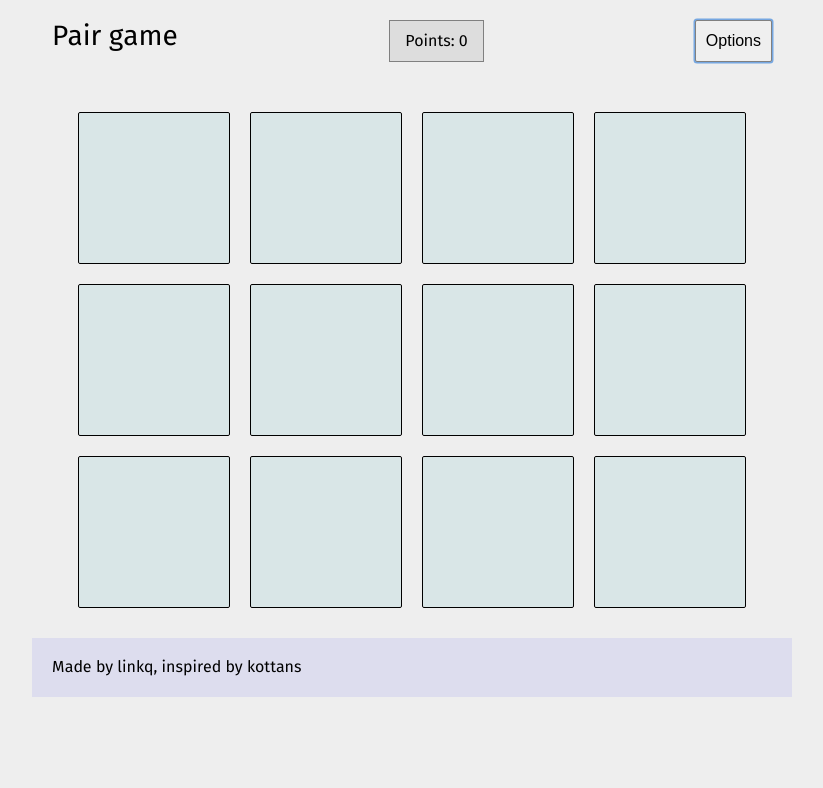
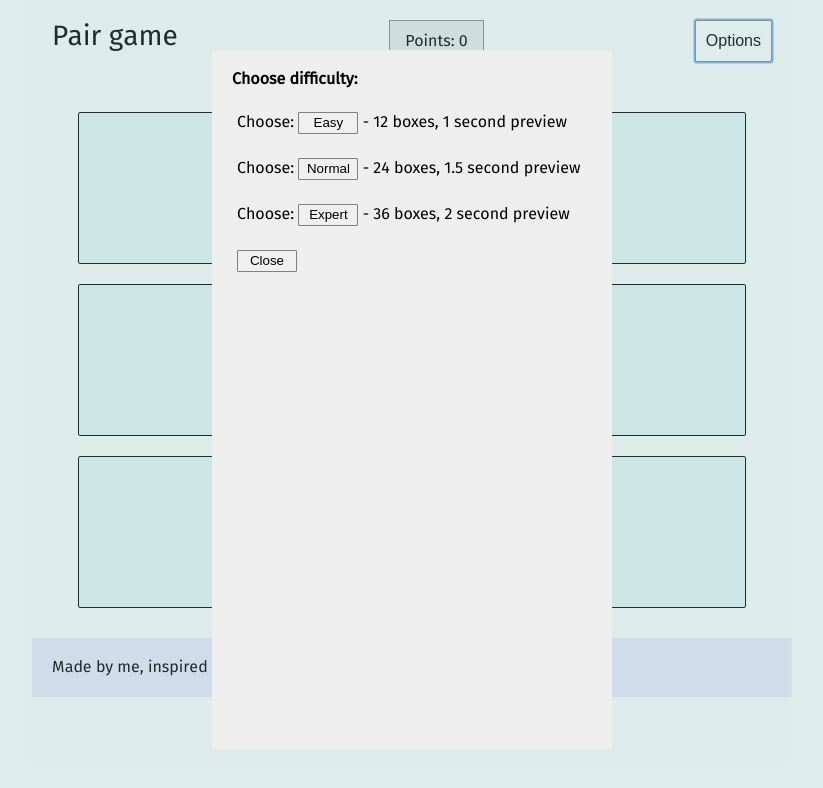
Before and after one commit to linkqwd/piarGame, a website: page src/index.html in a window 1280 px wide. Both pictures are taken after a click on the button "Options". Shown: the whole page, without its empty margins (228-1051 px from the left). Drawn offline with Linux system fonts and the light colour scheme; files whose address does not match are found by name.

Commit message:
added modal window options, (choosing difficulty)

```diff
--- a/src/index.html
+++ b/src/index.html
@@ -12,8 +12,8 @@
 
 	<header>
 		<h1>Pair game</h1>
-		<div class="points">Points: 0</div>
-		<button type="button">Options</button>
+		<div class="points">Points: <span class="result">0</span></div>
+		<button type="button" class="open-options-button">Options</button>
 	</header>
 
 	<main>
@@ -21,10 +21,39 @@
 	</main>
 
 	<footer>
-		<h2>Made by linkq, inspired by kottans</h2>
+		<h2>Made by me, inspired by kottans</h2>
 	</footer>
 
+	<div class="modal display-none">
+		<div class="bg"></div>
 
+		<div class="options-content m-content display-none">
+			<h2>Choose difficulty:</h2>
+			<div>
+				<span>Choose: </span>
+				<button type="button" class="close-options-btn">Easy</button>
+				<span> - 12 boxes, 1 second preview</span>
+			</div>
+			<div>
+				<span>Choose: </span>
+				<button type="button" class="close-options-btn">Normal</button>
+				<span> - 24 boxes, 1.5 second preview</span>
+			</div>
+			<div>
+				<span>Choose: </span>
+				<button type="button" class="close-options-btn">Expert</button>
+				<span> - 36 boxes, 2 second preview</span>
+			</div>
+			<div>
+				<button class="close-options-btn">Close</button>
+			</div>
+		</div>
+
+		<div class="result-content m-content display-none">
+			<p>Your result is: <span class="result result--total">0</span> points</p>
+		</div>
+
+	</div>
 
 	<script src="js/libs.min.js"></script>
 	<script src="js/main.js"></script>
--- a/src/js/main.js
+++ b/src/js/main.js
@@ -25,7 +25,8 @@ window.onload = function(e){
 		}
 
 		this.makeField = function (arrayOfCards) {
-			var cardContainer = document.querySelector("main")
+			$('main').empty();
+			var cardContainer = document.querySelector('main');
 			for (var i = 0; i < params.fieldSize; i++) {
 				cardContainer.insertAdjacentHTML('beforeEnd', arrayOfCards[i]);
 			}
@@ -53,7 +54,6 @@ window.onload = function(e){
 				$(this).addClass('flip');
 				var currentCards = $('.flip-container').children('.flip');
 				if (currentCards.length === 2) {
-
 					that.cardController(currentCards);
 				}
 			});
@@ -77,9 +77,8 @@ window.onload = function(e){
 		}
 
 		this.pointsCounter = function (arg) {
-
 			points = points + (arg);
-			$('.points').html(`Points: ${points}`);
+			$('.result').html(points);
 		}
 
 		this.makeArrayOfCards();
@@ -87,11 +86,78 @@ window.onload = function(e){
 		this.closeAllCardsAtStart();
 	}
 
+	function Modal (params) {
+		var openButton = document.querySelector(params.openButton);
+		var closeButton = document.querySelectorAll(params.closeButton);
+		var content = document.querySelector(params.content);
+		var modal = document.querySelector('.modal');
+		var bg = document.querySelector('.bg');
 
+		var that = this;
 
-	var play = new CardPairGame({
-		fieldSize: 12,
-		showTimeout: 1
-	});
+		this.show = function () {
+			modal.classList.remove('display-none');
+			content.classList.remove('display-none');
+		}
 
+		this.close = function () {
+			modal.classList.add('display-none');
+			content.classList.add('display-none');
+
+		}
+
+		openButton.onclick = function () {
+			that.show();
+		}
+
+		closeButton.forEach(function(elem) {
+			elem.onclick = function () {
+				that.close();
+				startGame($(this).html());
+			}
+		});
+	}
+
+	function startGame (difficulty) {
+		var options = [
+			{
+				difficulty: 'Easy',
+				fieldSize: 12,
+				showTimeout: 0.5
+			},
+			{
+				difficulty: 'Normal',
+				fieldSize: 24,
+				showTimeout: 1.5
+			},
+			{
+				difficulty: 'Expert',
+				fieldSize: 36,
+				showTimeout: 2},
+		];
+
+		if (difficulty === 'Easy') {
+			var defaultPlay = new CardPairGame(options[0]);
+		} else if (difficulty === 'Normal') {
+			var defaultPlay = new CardPairGame(options[1]);
+		} else if (difficulty === 'Expert') {
+			var defaultPlay = new CardPairGame(options[2]);
+		} else {
+			var defaultPlay = new CardPairGame(options[0]);
+		}
+
+		var modalOptions = new Modal ({
+			openButton: '.open-options-button',
+			closeButton: '.close-options-btn',
+			content: '.options-content'
+		});
+
+		var modalResult = new Modal ({
+			openButton: '.open-options-button',
+			closeButton: '.close-options-btn',
+			content: '.options-content'
+		});
+	}
+
+	startGame();
 }
--- a/src/sass/styles.scss
+++ b/src/sass/styles.scss
@@ -47,6 +47,10 @@ footer {
 	padding: 5px 15px;
 	background: #ddd;
 	font-size: 16px;
+}
+
+.result--total {
+	font-weight: bold;
 }
 
 .pair-item {
@@ -103,3 +107,64 @@ footer {
 .match {
 	visibility: hidden;
 }
+
+
+
+/* === Modal windows === */
+
+.display-none {
+	display: none;
+}
+
+.modal {
+	position: fixed;
+	top:0;
+	left: 0;
+	bottom:0;
+	width: 100%;
+}
+
+.bg {
+	/* Подложка */
+	content: "";
+	position: absolute;
+	top:0px;
+	left:0px;
+	right:0px;
+	bottom: 0px;
+	background-color:rgba(155	,225,225,0.2);
+}
+
+.m-content {
+	/* центрирование */
+	position: absolute;
+	margin: 50px auto;
+	top: 0;
+	bottom: 0;
+	right: 0;
+	left: 0;
+	width: 400px;
+	background: #eee;
+	padding: 20px;
+	border-radius: 3px;
+	& h2 {
+		font-weight: bold;
+	}
+	& div {
+		margin: 20px 5px;
+		line-height: 26px;
+	}
+	& button {
+		border-radius: 1px;
+		border: 1px solid grey;
+		color: black;
+			text-decoration: none;
+			width: 60px;
+			text-align: center;
+			line-height: 18px;
+		&:hover {
+			outline: none;
+			box-shadow: 0 0 0px 1px #76a7e1;
+		}
+	}
+}
```
Also changed, not shown: src/css/styles.css.
